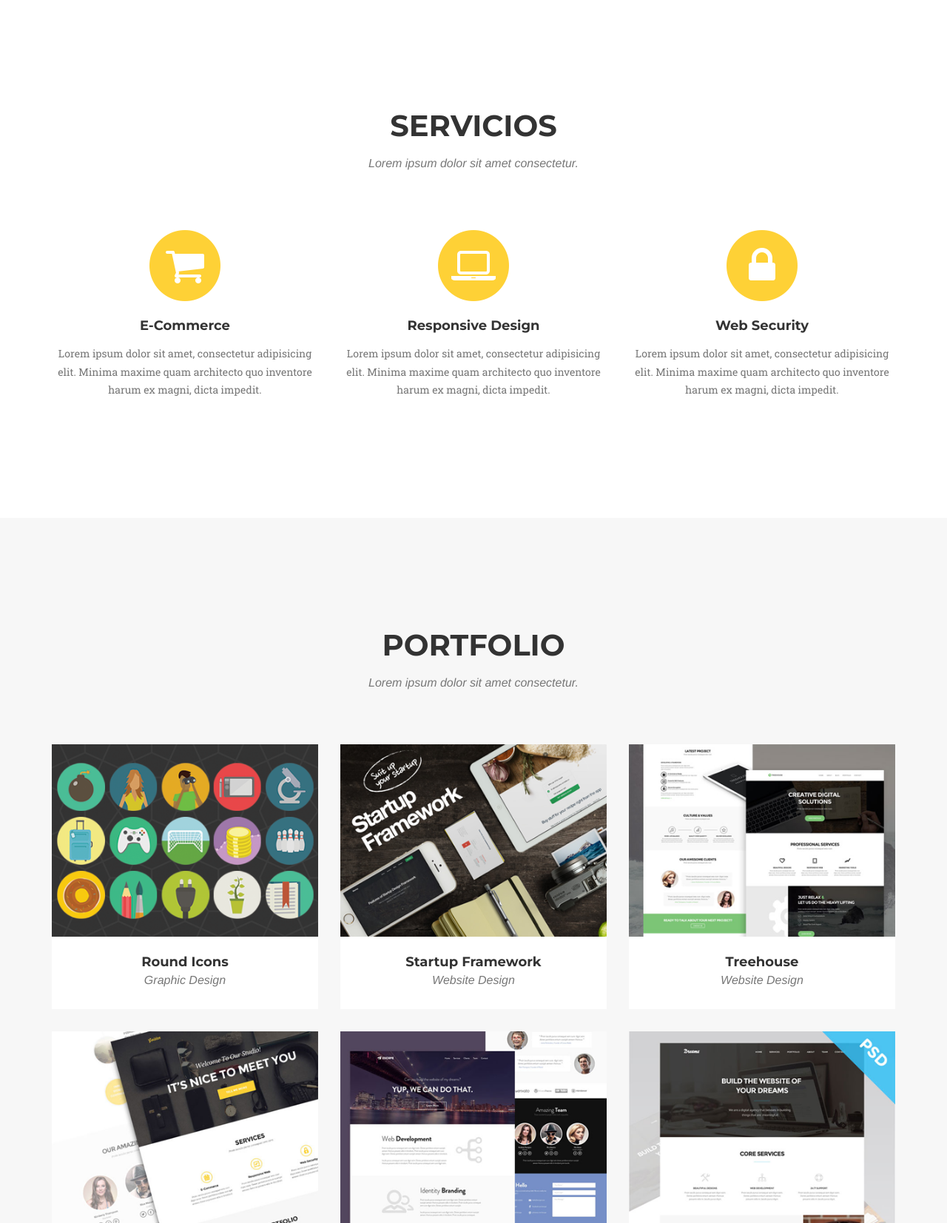
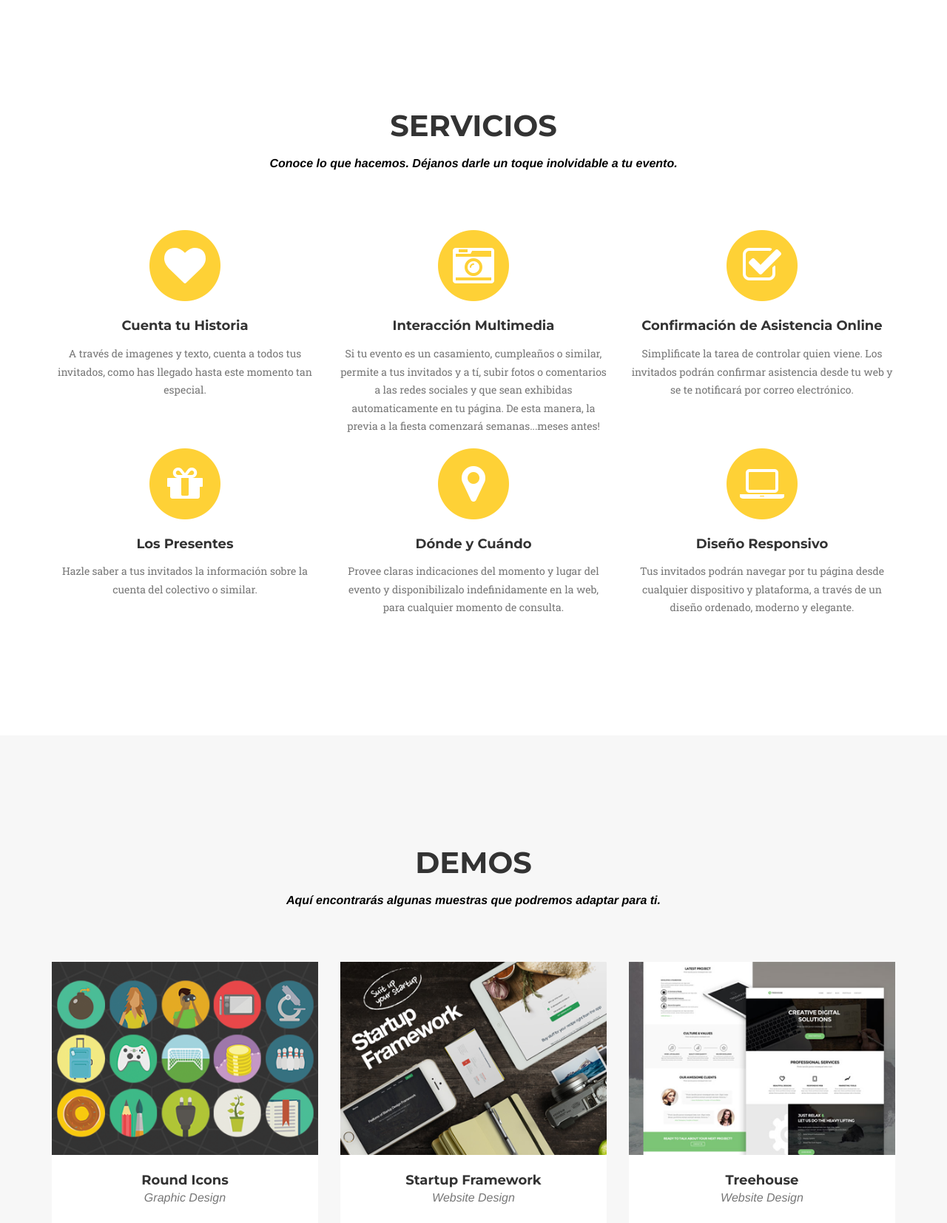
Before and after one commit to mghr4937/eventsite, a PHP site: page / in a window 1280 px wide. Shown: the part 695-2348 px from the top of the page at 74% size. Run offline with PHP 8.4, Linux system fonts and the light colour scheme; some libraries are stand-ins or nearby versions; some web fonts are replaced.

Commit message:
Todo menos demos
Cambie cosas del form de contacto y de los servicios ofrecidos.

```diff
--- a/css/agency.css
+++ b/css/agency.css
@@ -231,8 +231,9 @@ section h3.section-subheading {
     font-family: "Droid Serif", "Helvetica Neue", Helvetica, Arial, sans-serif;
     text-transform: none;
     font-style: italic;
-    font-weight: 400;
-    margin-bottom: 75px
+    font-weight: 900;
+    margin-bottom: 75px;
+    color: #000;
 }
 @media (min-width:768px) {
     section {
@@ -493,12 +494,14 @@ aside.clients img {
 }
 section#contact {
     background-color: #222;
-    background-image: url(../img/map-image.png);
+    background-image: url(../img/contact-image.png);
     background-position: center;
     background-repeat: no-repeat
+    width: 1469px;
+    height: 720px;
 }
 section#contact .section-heading {
-    color: #fff
+    color: #000;
 }
 section#contact .form-group {
     margin-bottom: 25px
--- a/index.html
+++ b/index.html
@@ -94,34 +94,61 @@
             <div class="row">
                 <div class="col-lg-12 text-center">
                     <h2 class="section-heading">Servicios</h2>
-                    <h3 class="section-subheading text-muted">Lorem ipsum dolor sit amet consectetur.</h3>
+                    <h3 class="section-subheading text-muted">Conoce lo que hacemos. Déjanos darle un toque inolvidable a tu evento.</h3>
                 </div>
             </div>
             <div class="row text-center">
+              <div class="col-md-4">
+                  <span class="fa-stack fa-4x">
+                      <i class="fa fa-circle fa-stack-2x text-primary"></i>
+                      <i class="fa fa-heart fa-stack-1x fa-inverse"></i>
+                  </span>
+                  <h4 class="service-heading">Cuenta tu Historia</h4>
+                  <p class="text-muted">A través de imagenes y texto, cuenta a todos tus invitados, como has llegado hasta este momento tan especial.</p>
+              </div>
+              <div class="col-md-4">
+                  <span class="fa-stack fa-4x">
+                      <i class="fa fa-circle fa-stack-2x text-primary"></i>
+                      <i class="fa fa-camera-retro fa-stack-1x fa-inverse"></i>
+                  </span>
+                  <h4 class="service-heading">Interacción Multimedia</h4>
+                  <p class="text-muted">Si tu evento es un casamiento, cumpleaños o similar, permite a tus invitados y a tí, subir fotos o comentarios a las redes sociales y que sean exhibidas automaticamente en tu página. De esta manera, la previa a la fiesta comenzará semanas...meses antes!</p>
+              </div>
                 <div class="col-md-4">
                     <span class="fa-stack fa-4x">
                         <i class="fa fa-circle fa-stack-2x text-primary"></i>
-                        <i class="fa fa-shopping-cart fa-stack-1x fa-inverse"></i>
+                        <i class="fa fa-check-square-o fa-stack-1x fa-inverse"></i>
                     </span>
-                    <h4 class="service-heading">E-Commerce</h4>
-                    <p class="text-muted">Lorem ipsum dolor sit amet, consectetur adipisicing elit. Minima maxime quam architecto quo inventore harum ex magni, dicta impedit.</p>
+                    <h4 class="service-heading">Confirmación de Asistencia Online</h4>
+                    <p class="text-muted">Simplificate la tarea de controlar quien viene. Los invitados podrán confirmar asistencia desde tu web y se te notificará por correo electrónico.</p>
                 </div>
-                <div class="col-md-4">
+              </div>
+              <div class="row text-center">
+                  <div class="col-md-4">
+                      <span class="fa-stack fa-4x">
+                          <i class="fa fa-circle fa-stack-2x text-primary"></i>
+                          <i class="fa fa-gift fa-stack-1x fa-inverse"></i>
+                      </span>
+                      <h4 class="service-heading">Los Presentes</h4>
+                      <p class="text-muted">Hazle saber a tus invitados la información sobre la cuenta del colectivo o similar.</p>
+                  </div>
+                  <div class="col-md-4">
+                      <span class="fa-stack fa-4x">
+                          <i class="fa fa-circle fa-stack-2x text-primary"></i>
+                          <i class="fa fa-map-marker fa-stack-1x fa-inverse"></i>
+                      </span>
+                      <h4 class="service-heading">Dónde y Cuándo</h4>
+                      <p class="text-muted">Provee claras indicaciones del momento y lugar del evento y disponibilizalo indefinidamente en la web, para cualquier momento de consulta.</p>
+                  </div>
+                  <div class="col-md-4">
                     <span class="fa-stack fa-4x">
                         <i class="fa fa-circle fa-stack-2x text-primary"></i>
                         <i class="fa fa-laptop fa-stack-1x fa-inverse"></i>
                     </span>
-                    <h4 class="service-heading">Responsive Design</h4>
-                    <p class="text-muted">Lorem ipsum dolor sit amet, consectetur adipisicing elit. Minima maxime quam architecto quo inventore harum ex magni, dicta impedit.</p>
-                </div>
-                <div class="col-md-4">
-                    <span class="fa-stack fa-4x">
-                        <i class="fa fa-circle fa-stack-2x text-primary"></i>
-                        <i class="fa fa-lock fa-stack-1x fa-inverse"></i>
-                    </span>
-                    <h4 class="service-heading">Web Security</h4>
-                    <p class="text-muted">Lorem ipsum dolor sit amet, consectetur adipisicing elit. Minima maxime quam architecto quo inventore harum ex magni, dicta impedit.</p>
-                </div>
+                    <h4 class="service-heading">Diseño Responsivo</h4>
+                    <p class="text-muted">Tus invitados podrán navegar por tu página desde cualquier dispositivo y plataforma, a través de un diseño ordenado, moderno y elegante.</p>
+                  </div>
+              </div>
             </div>
         </div>
     </section>
@@ -131,8 +158,8 @@
         <div class="container">
             <div class="row">
                 <div class="col-lg-12 text-center">
-                    <h2 class="section-heading">Portfolio</h2>
-                    <h3 class="section-subheading text-muted">Lorem ipsum dolor sit amet consectetur.</h3>
+                    <h2 class="section-heading">DEMOS</h2>
+                    <h3 class="section-subheading text-muted">Aquí encontrarás algunas muestras que podremos adaptar para ti.</h3>
                 </div>
             </div>
             <div class="row">
@@ -231,7 +258,7 @@
             <div class="row">
                 <div class="col-lg-12 text-center">
                     <h2 class="section-heading">Contacto</h2>
-                    <h3 class="section-subheading text-muted">Lorem ipsum dolor sit amet consectetur.</h3>
+                    <h3 class="section-subheading text-muted">Haznos saber como podemos ayudarte. Tu consulta no molesta!</h3>
                 </div>
             </div>
             <div class="row">
@@ -240,21 +267,21 @@
                         <div class="row">
                             <div class="col-md-6">
                                 <div class="form-group">
-                                    <input type="text" class="form-control" placeholder="Your Name *" id="name" required data-validation-required-message="Please enter your name.">
+                                    <input type="text" class="form-control" placeholder="Tu Nombre *" id="name" required data-validation-required-message="Por favor, ingresa tu nombre aquí.">
                                     <p class="help-block text-danger"></p>
                                 </div>
                                 <div class="form-group">
-                                    <input type="email" class="form-control" placeholder="Your Email *" id="email" required data-validation-required-message="Please enter your email address.">
+                                    <input type="email" class="form-control" placeholder="Tu Email *" id="email" required data-validation-required-message="Por favor, ingresa tu dirección de correo electrónico aquí.">
                                     <p class="help-block text-danger"></p>
                                 </div>
                                 <div class="form-group">
-                                    <input type="tel" class="form-control" placeholder="Your Phone *" id="phone" required data-validation-required-message="Please enter your phone number.">
+                                    <input type="tel" class="form-control" placeholder="Tu Teléfono *" id="phone" required data-validation-required-message="Por favor, ingresa tu teléfono celular o fijo aquí.">
                                     <p class="help-block text-danger"></p>
                                 </div>
                             </div>
                             <div class="col-md-6">
                                 <div class="form-group">
-                                    <textarea class="form-control" placeholder="Your Message *" id="message" required data-validation-required-message="Please enter a message."></textarea>
+                                    <textarea class="form-control" placeholder="Tu mensaje *" id="message" required data-validation-required-message="Por favor, haznos saber como podemos ayudarte. Tu consulta no molesta :)"></textarea>
                                     <p class="help-block text-danger"></p>
                                 </div>
                             </div>
@@ -278,20 +305,18 @@
                 </div>
                 <div class="col-md-4">
                     <ul class="list-inline social-buttons">
-                        <li><a href="#"><i class="fa fa-twitter"></i></a>
+                        <li><a href="https://twitter.com/"><i class="fa fa-twitter"></i></a>
                         </li>
-                        <li><a href="#"><i class="fa fa-facebook"></i></a>
+                        <li><a href="https://www.facebook.com/"><i class="fa fa-facebook"></i></a>
                         </li>
-                        <li><a href="#"><i class="fa fa-instagram"></i></a>
+                        <li><a href="https://www.instagram.com/"><i class="fa fa-instagram"></i></a>
                         </li>
                     </ul>
                 </div>
                 <div class="col-md-4">
                     <ul class="list-inline quicklinks">
-                        <li><a href="#">Privacy Policy</a>
-                        </li>
-                        <li><a href="#">Terms of Use</a>
-                        </li>
+                        <!--<li><a href="#">Privacy Policy</a></li>
+                        <li><a href="#">Terms of Use</a></li>-->
                     </ul>
                 </div>
             </div>
--- a/less/agency.less
+++ b/less/agency.less
@@ -531,7 +531,7 @@ aside.clients {
 
 section#contact {
 	background-color: @gray-darkest;
-	background-image: url('../img/map-image.png');
+	background-image: url('../img/contact-image.png');
 	background-position: center;
 	background-repeat: no-repeat;
 	.section-heading {
```
Also changed, not shown: img/contact-image.png (added), img/map-image.png (deleted).
